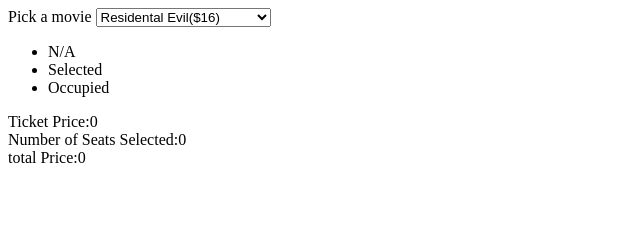
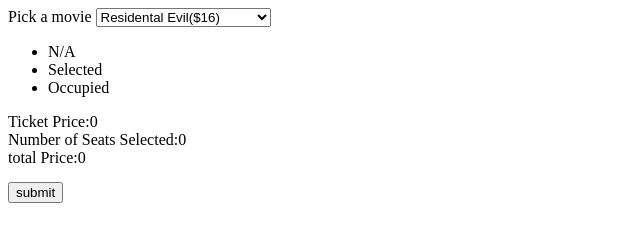
Before and after one commit to pardeep-jpg/c0789770_CSD2214_7_TEST1_MovieTickets, a plain HTML site: page movie.html in a window 1280 px wide. Shown: the whole page, without its empty margins (0-640 px from the left). Drawn offline with Linux system fonts and the light colour scheme.

Commit message:
Update movie.html

```diff
--- a/movie.html
+++ b/movie.html
@@ -99,6 +99,13 @@
       </p>
 
 
+      <a href="movie1.html">
+        <button class="btn-home">
+      submit
+        </button>
+      </a>
+
+
 
 
 
```
